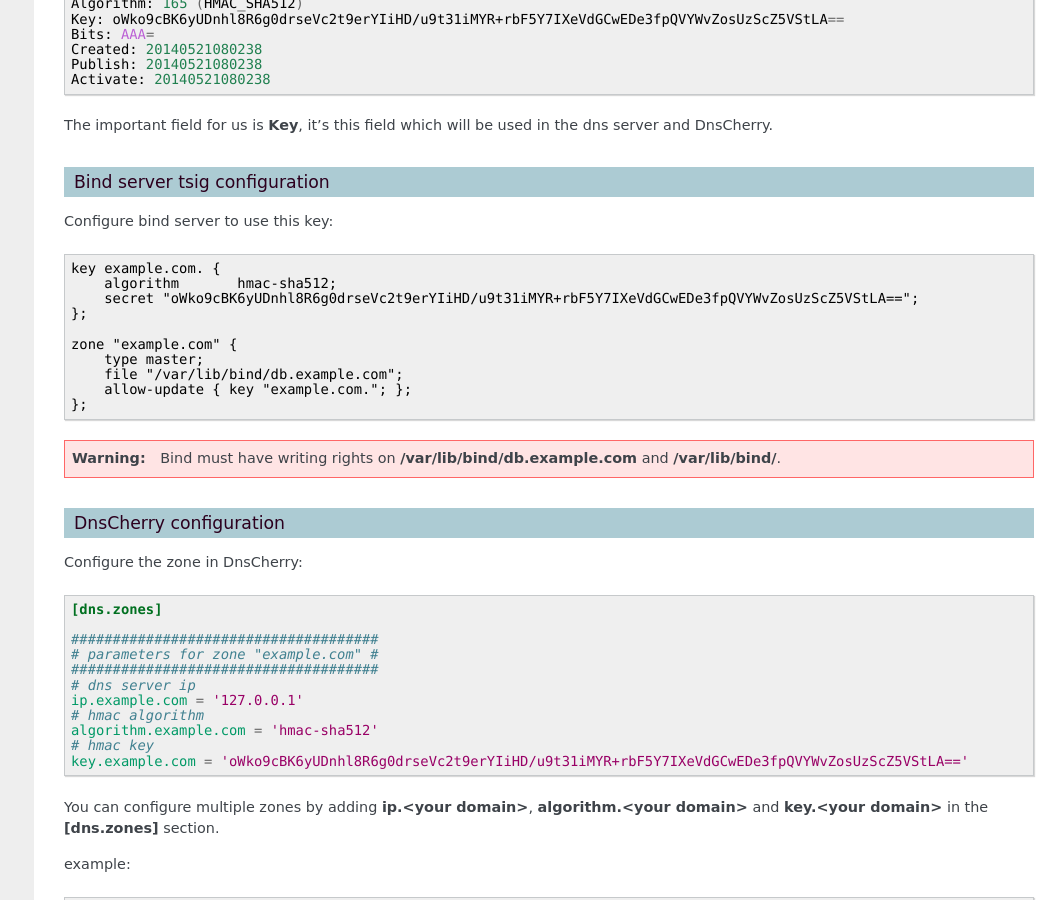
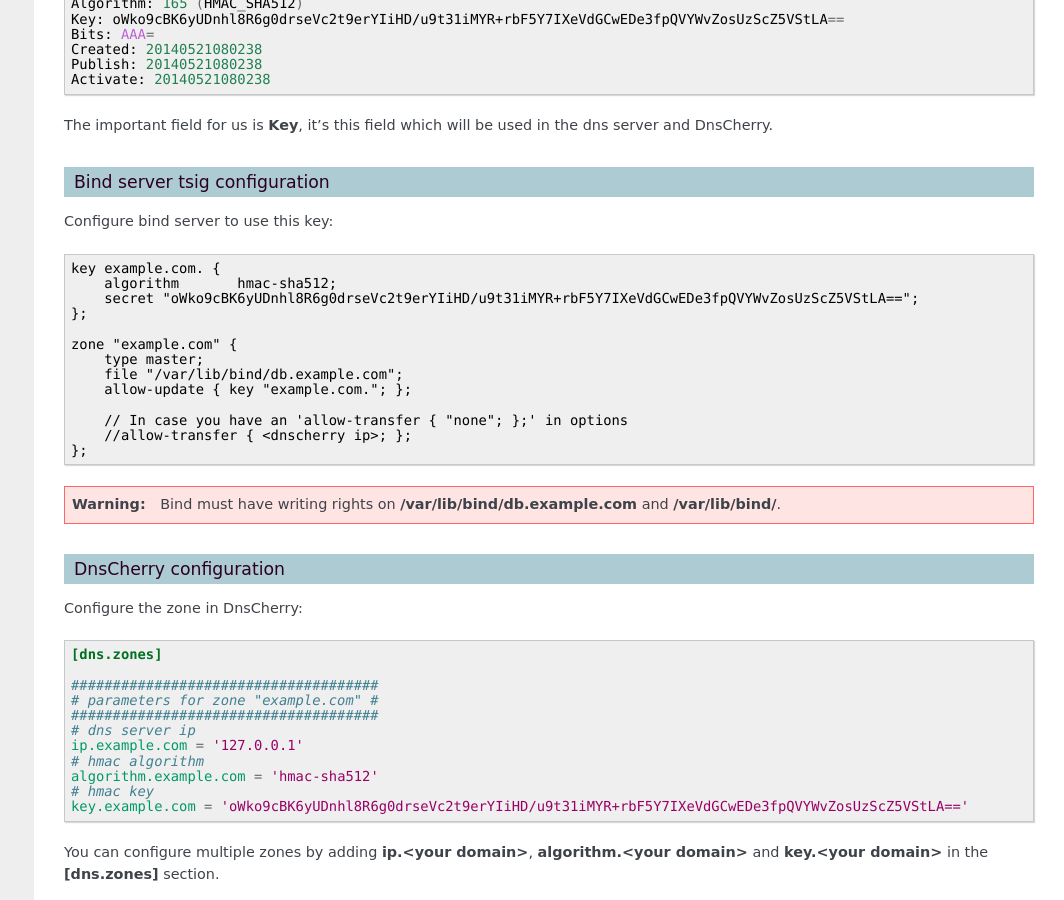
Before and after one commit to kakwa/dnscherry, a Sphinx documentation site: the page built from docs/deploy.rst, in a window 1280 px wide and 900 px high, scrolled down 903 px. Shown: the whole window, without its empty margins (216-1280 px from the left). Built offline with Sphinx 7.4.7, drawn with Linux system fonts in a browser that asks for light colours.

Commit message:
Update deploy.rst

```diff
--- a/docs/deploy.rst
+++ b/docs/deploy.rst
@@ -76,6 +76,9 @@
         type master;
         file "/var/lib/bind/db.example.com";
         allow-update { key "example.com."; };
+
+        // In case you have an 'allow-transfer { "none"; };' in options
+        //allow-transfer { <dnscherry ip>; };
     };
 
 .. warning::
```
